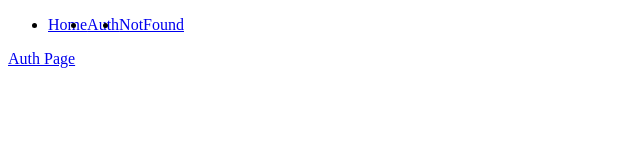
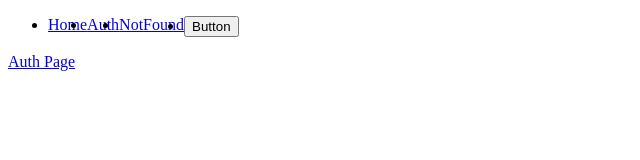
Before and after one commit to sourcemap-team/react-modular-architecture, a React app: page / in a window 1280 px wide. Shown: the top 160 px of the page, without its empty margins (0-640 px from the left). Built offline with nearby package versions, Linux system fonts and the light colour scheme.

Commit message:
add styles config

```diff
--- /dev/null
+++ b/global.d.ts
@@ -0,0 +1 @@
+declare module '*.scss'
--- a/package.json
+++ b/package.json
@@ -28,6 +28,7 @@
     "@babel/core": "^7.18.2",
     "@babel/preset-env": "^7.18.2",
     "@babel/preset-react": "^7.17.12",
+    "@types/node-sass": "^4.11.2",
     "@types/react": "^18.0.9",
     "@types/react-dom": "^18.0.5",
     "@types/react-router-dom": "^5.3.3",
@@ -35,8 +36,12 @@
     "babel-loader": "^8.2.5",
     "babel-preset-es2015": "^6.24.1",
     "babel-preset-react": "^6.24.1",
+    "css-loader": "^6.7.1",
     "html-webpack-plugin": "^5.5.0",
     "prettier": "^2.6.2",
+    "sass": "^1.52.1",
+    "sass-loader": "^13.0.0",
+    "style-loader": "^3.3.1",
     "ts-loader": "^9.3.0",
     "webpack": "^5.72.1",
     "webpack-cli": "^4.9.2",
--- /dev/null
+++ b/src/core/ui/Button/Button.tsx
@@ -0,0 +1,7 @@
+import React from 'react'
+
+function Button() {
+  return <button type="button">Button</button>
+}
+
+export default Button
--- /dev/null
+++ b/src/core/ui/Button/index.ts
@@ -0,0 +1,3 @@
+import Button from './Button'
+
+export default Button
--- /dev/null
+++ b/src/core/ui/TopMenu/TopMenu.module.scss
@@ -0,0 +1,3 @@
+.wrapper {
+  display: flex;
+}
--- a/src/core/ui/TopMenu/TopMenu.tsx
+++ b/src/core/ui/TopMenu/TopMenu.tsx
@@ -1,5 +1,9 @@
 import * as React from 'react'
 import { NavLink } from 'react-router-dom'
+
+import styles from './TopMenu.module.scss'
+
+import Button from '@core/ui/Button'
 
 function TopMenu() {
   // This styling will be applied to a <NavLink> when the
@@ -12,7 +16,7 @@ function TopMenu() {
 
   return (
     <nav>
-      <ul style={{ display: 'flex' }}>
+      <ul className={styles.wrapper}>
         <li>
           <NavLink to="/" style={({ isActive }) => (isActive ? activeStyle : undefined)}>
             Home
@@ -28,6 +32,9 @@ function TopMenu() {
             NotFound
           </NavLink>
         </li>
+        <li>
+          <Button />
+        </li>
       </ul>
     </nav>
   )
--- a/webpack.config.js
+++ b/webpack.config.js
@@ -14,6 +14,26 @@ module.exports = {
   },
   module: {
     rules: [
+      {
+        test: /\.s[ac]ss$/i,
+        use: [
+          // Creates `style` nodes from JS strings
+          'style-loader',
+          {
+            loader: 'css-loader',
+            options: {
+              sourceMap: true,
+              importLoaders: 1,
+              modules: {
+                localIdentName: '[name]__[local]___[hash:base64:5]'
+              }
+            }
+          },
+          {
+            loader: 'sass-loader'
+          }
+        ]
+      },
       {
         test: /\.jsx?$/,
         exclude: /node_modules/,
```
Also changed, not shown: 1 other file (tests, documents, lock files or other folders).
